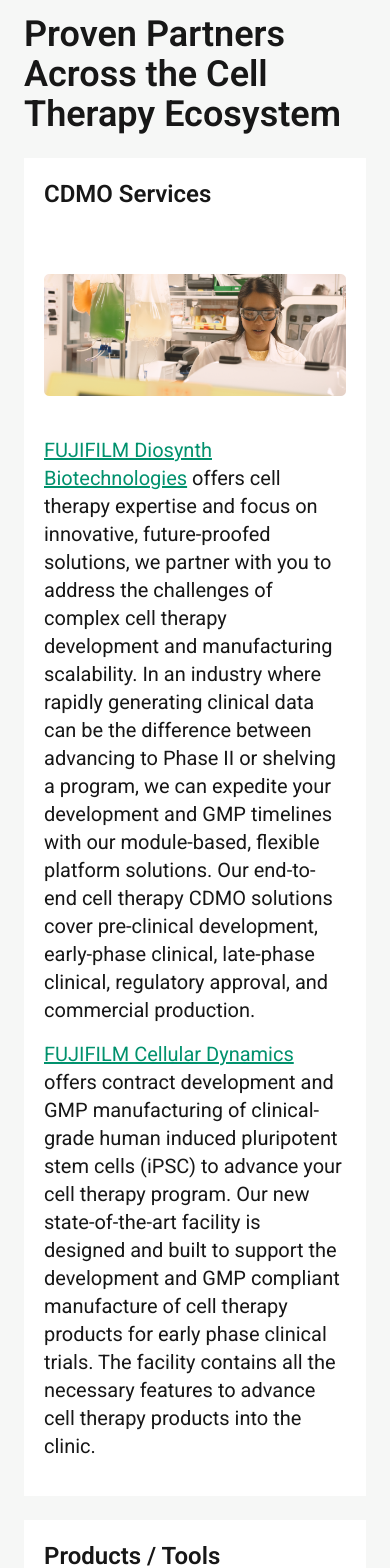
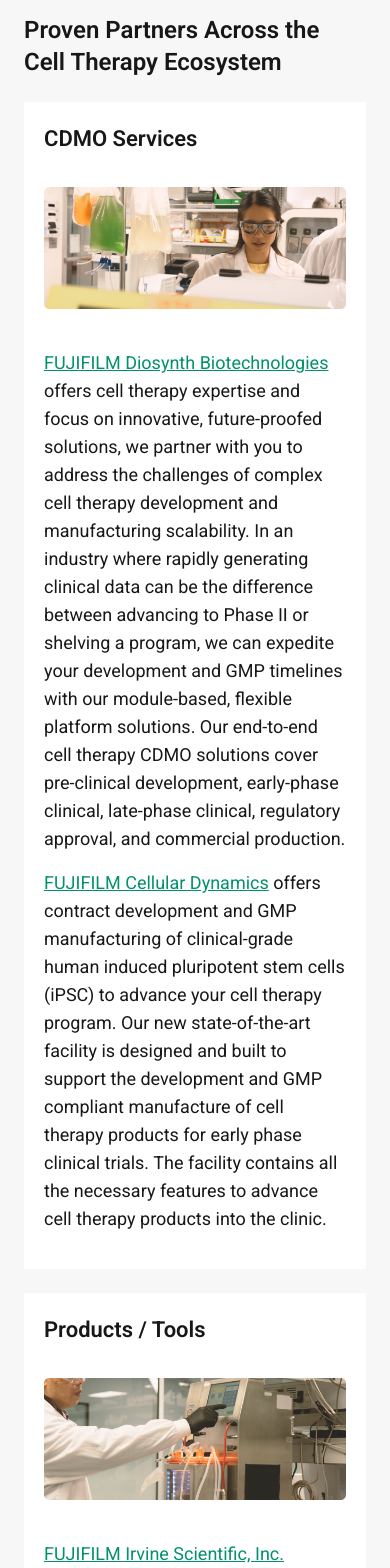
Before and after one commit to marcelmunevar-contractor-fujifilm/cell-therapy, a Next.js app: page / in a window 390 px wide. Shown: the part 1280-2848 px from the top of the page. Built offline with nearby package versions, Linux system fonts and the light colour scheme.

Commit message:
adjusted mobile styles and text sizes

```diff
--- a/src/app/page.tsx
+++ b/src/app/page.tsx
@@ -20,29 +20,29 @@
 
         <div className="bg-[#f6f7f6] p-6 ">
 
-          <h2 className="container mx-auto text-4xl font-semibold">Proven Partners Across the Cell Therapy Ecosystem</h2>
+          <h2 className="container mx-auto text-2xl xl:text-4xl xl:pt-4 font-semibold">Proven Partners Across the Cell Therapy Ecosystem</h2>
           <ImageCard>
           <div className="flex flex-col md:flex-row">
-            <div className="p-5 md:p-10 md:w-1/2">
-              <h3 className="text-2xl font-semibold pb-16">CDMO Services</h3>
+            <div className="p-5 xl:p-10 md:w-1/2">
+              <h3 className="text-[22px] xl:text-3xl font-semibold pb-8">CDMO Services</h3>
               <Image
                 src={`${basePath}/CDMO-Services.png`}
-                width={500}
+                width={800}
                 height={100}
                 alt="Your Image"
               />
             </div>
-            <div className="p-5 md:p-10 md:w-1/2">
-              <p className="mb-4 text-xl"><a href="https://fujifilmdiosynth.com/" target="_blank" className="text-[#01916D] underline">FUJIFILM Diosynth Biotechnologies</a> offers cell therapy expertise and focus on innovative, future-proofed solutions, we partner with you to address the challenges of complex cell therapy development and manufacturing scalability. In an industry where rapidly generating clinical data can be the difference between advancing to Phase II or shelving a program, we can expedite your development and GMP timelines with our module-based, flexible platform solutions. Our end-to-end cell therapy CDMO solutions cover pre-clinical development, early-phase clinical, late-phase clinical, regulatory approval, and commercial production. </p>
-              <p className="mb-4 text-xl"><a href="https://www.fujifilmcdi.com/" target="_blank" className="text-[#01916D] underline">FUJIFILM Cellular Dynamics</a> offers contract development and GMP manufacturing of clinical-grade human induced pluripotent stem cells (iPSC) to advance your cell therapy program. Our new state-of-the-art facility is designed and built to support the development and GMP compliant manufacture of cell therapy products for early phase clinical trials. The facility contains all the necessary features to advance cell therapy products into the clinic. </p>
+            <div className="p-5 xl:p-10 md:w-1/2">
+              <p className="mb-4 text-lg md:text-xs xl:text-xl"><a href="https://fujifilmdiosynth.com/" target="_blank" className="text-[#01916D] underline">FUJIFILM Diosynth Biotechnologies</a> offers cell therapy expertise and focus on innovative, future-proofed solutions, we partner with you to address the challenges of complex cell therapy development and manufacturing scalability. In an industry where rapidly generating clinical data can be the difference between advancing to Phase II or shelving a program, we can expedite your development and GMP timelines with our module-based, flexible platform solutions. Our end-to-end cell therapy CDMO solutions cover pre-clinical development, early-phase clinical, late-phase clinical, regulatory approval, and commercial production. </p>
+              <p className="mb-4 text-lg md:text-xs xl:text-xl"><a href="https://www.fujifilmcdi.com/" target="_blank" className="text-[#01916D] underline">FUJIFILM Cellular Dynamics</a> offers contract development and GMP manufacturing of clinical-grade human induced pluripotent stem cells (iPSC) to advance your cell therapy program. Our new state-of-the-art facility is designed and built to support the development and GMP compliant manufacture of cell therapy products for early phase clinical trials. The facility contains all the necessary features to advance cell therapy products into the clinic. </p>
             </div>
 
           </div>
           </ImageCard>
           <ImageCard>
             <div className="flex flex-col md:flex-row">
-              <div className="p-5 md:p-10 md:w-1/2">
-                <h3 className="text-2xl font-semibold pb-16">Products / Tools</h3>
+              <div className="p-5 xl:p-10 md:w-1/2">
+                <h3 className="text-[22px] xl:text-3xl font-semibold pb-8">Products / Tools</h3>
                 <Image
                   src={`${basePath}/Products-Tools.png`}
                   width={500}
@@ -50,10 +50,10 @@
                   alt="Your Image"
                 />
               </div>
-              <div className="p-5 md:p-10 md:w-1/2">
-                <p className="mb-4 text-xl"><a href="https://www.irvinesci.com/" target="_blank" className="text-[#01916D] underline">FUJIFILM Irvine Scientific, Inc.</a>  provides customers with complete workflow solutions for the development and commercialization of advanced therapies. From culture media, growth factors, single-use technologies to custom media services, our cell culture solutions are designed and manufactured to facilitate transfer from research to clinic. Deep industry experience allows us to assist our partners with optimal protocols with time and cost savings for manufacturing operations all aimed at achieving faster to market solutions and regulatory compliance.</p>
-                <p className="mb-4 text-xl">FUJIFILM Irvine Scientific, Inc. also offers products manufactured by <a href="https://labchem-wako.fujifilm.com/us/index.html" target="_blank" className="text-[#01916D] underline">FUJIFILM Wako Pure Chemical Corporation</a>. This offering of cell therapy tools includes materials and reagents for research and manufacturing. Such materials and reagents include cytokines and small molecules. To meet growing research demand, we also provide tools to purify and detect exosomes.</p>
-                <p className="mb-4 text-xl">We are inspired every day to keep innovating to bring our customers more of what they need for cell therapy development from discovery to delivery.</p>
+              <div className="p-5 xl:p-10 md:w-1/2">
+                <p className="mb-4 text-lg md:text-xs xl:text-xl"><a href="https://www.irvinesci.com/" target="_blank" className="text-[#01916D] underline">FUJIFILM Irvine Scientific, Inc.</a>  provides customers with complete workflow solutions for the development and commercialization of advanced therapies. From culture media, growth factors, single-use technologies to custom media services, our cell culture solutions are designed and manufactured to facilitate transfer from research to clinic. Deep industry experience allows us to assist our partners with optimal protocols with time and cost savings for manufacturing operations all aimed at achieving faster to market solutions and regulatory compliance.</p>
+                <p className="mb-4 text-lg md:text-xs xl:text-xl">FUJIFILM Irvine Scientific, Inc. also offers products manufactured by <a href="https://labchem-wako.fujifilm.com/us/index.html" target="_blank" className="text-[#01916D] underline">FUJIFILM Wako Pure Chemical Corporation</a>. This offering of cell therapy tools includes materials and reagents for research and manufacturing. Such materials and reagents include cytokines and small molecules. To meet growing research demand, we also provide tools to purify and detect exosomes.</p>
+                <p className="mb-4 text-lg md:text-xs xl:text-xl">We are inspired every day to keep innovating to bring our customers more of what they need for cell therapy development from discovery to delivery.</p>
               </div>
 
             </div>
--- a/src/components/Footer.tsx
+++ b/src/components/Footer.tsx
@@ -22,28 +22,28 @@
 
         <div className="md:px-10">
           <div className="flex flex-col md:flex-row ">
-            <div className="md:after:content-[''] md:after:border-r after:border-[#AEADAD] after:text-base pb-4 md:pb-2">
+            <div className="md:after:content-[''] md:after:border-r after:border-[#AEADAD] text-xs xl:text-[18px] pb-4">
               <a className="md:pr-4" href="#">
                 Privacy Policy
               </a>
             </div>
-            <div className="md:after:content-[''] md:after:border-r after:border-[#AEADAD] after:text-base pb-4 md:pb-2">
+            <div className="md:after:content-[''] md:after:border-r after:border-[#AEADAD] text-xs xl:text-[18px] pb-4">
               <a className="md:px-4" href="#">
                 Terms of Use
               </a>
             </div>
-            <div className="md:after:content-[''] md:after:border-r after:border-[#AEADAD] after:text-base pb-4 md:pb-2">
+            <div className="md:after:content-[''] md:after:border-r after:border-[#AEADAD] text-xs xl:text-[18px] pb-4">
               <a className="md:px-4" href="#">
                 Contact us
               </a>
             </div>
-            <div className="pb-8 md:pb-2">
+            <div className="text-xs xl:text-[18px] pb-8 md:pb-4">
               <a className="md:px-4" href="#">
                 Cookie Settings
               </a>
             </div>
           </div>
-          <div className="text-xs mb-4">©FUJIFILM Holdings Corporation</div>
+          <div className="text-xs xl:text-sm mb-4">©FUJIFILM Holdings Corporation</div>
         </div>
 
       </div>
```
